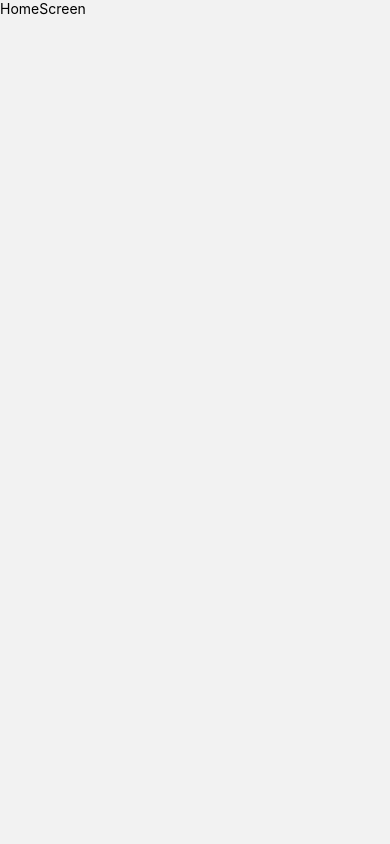
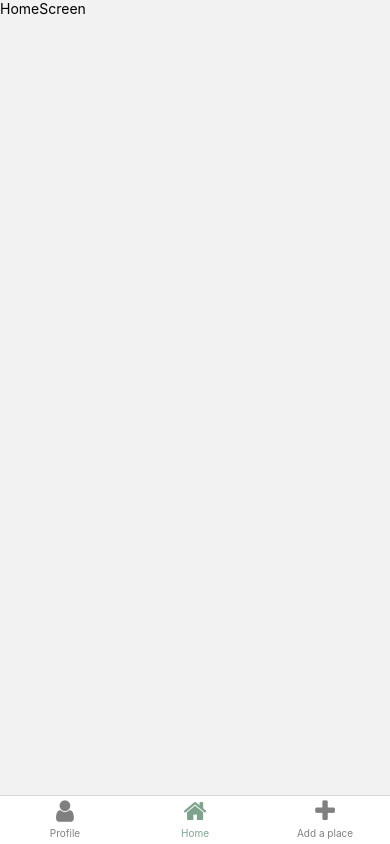
Before and after one commit to RokasKam/PCGoatripApp, a React Native app: screen /Home in a window 390 px wide. Built offline with nearby package versions, Linux system fonts and the light colour scheme.

Commit message:
feat: add bottom navBar

```diff
--- a/App.js
+++ b/App.js
@@ -1,41 +1,9 @@
 import React from 'react';
 import type {Node} from 'react';
-import LoginScreen from './src/screens/LoginScreen/LoginScreen';
-import RegisterScreen from './src/screens/RegisterScreen/RegisterScreen';
-import HomeScreen from './src/screens/HomeScreen/HomeScreen';
-import {NavigationContainer} from '@react-navigation/native';
-import {createNativeStackNavigator} from '@react-navigation/native-stack';
-import {Platform} from 'react-native';
-
-const Stack = createNativeStackNavigator();
+import LoginNavigator from './src/navigation/LoginNavigator';
 
 const App: () => Node = () => {
-  return (
-    <NavigationContainer>
-      <Stack.Navigator initialRouteName="Login">
-        <Stack.Screen
-          options={{headerShown: false}}
-          name="Login"
-          component={LoginScreen}
-        />
-        <Stack.Screen
-          options={{headerShown: false}}
-          name="Home"
-          component={HomeScreen}
-        />
-        <Stack.Screen
-          options={{
-            headerShown: Platform.OS === 'ios',
-            headerTransparent: true,
-            title: '',
-            headerTintColor: 'white',
-          }}
-          name="Register"
-          component={RegisterScreen}
-        />
-      </Stack.Navigator>
-    </NavigationContainer>
-  );
+  return <LoginNavigator />;
 };
 
 export default App;
--- a/package.json
+++ b/package.json
@@ -10,8 +10,10 @@
     "lint": "eslint ."
   },
   "dependencies": {
+    "@react-navigation/bottom-tabs": "^6.4.1",
     "@react-navigation/native": "^6.0.14",
     "@react-navigation/native-stack": "^6.9.2",
+    "@react-navigation/stack": "^6.3.5",
     "react": "18.1.0",
     "react-native": "0.70.6",
     "react-native-safe-area-context": "^4.4.1",
--- /dev/null
+++ b/src/navigation/LoginNavigator.js
@@ -0,0 +1,40 @@
+import React from 'react';
+import LoginScreen from '../screens/LoginScreen/LoginScreen';
+import RegisterScreen from '../screens/RegisterScreen/RegisterScreen';
+import MainNavigator from './MainNavigator';
+import {NavigationContainer} from '@react-navigation/native';
+import {createNativeStackNavigator} from '@react-navigation/native-stack';
+import {Platform} from 'react-native';
+
+const Stack = createNativeStackNavigator();
+
+const LoginNavigator = () => {
+  return (
+    <NavigationContainer>
+      <Stack.Navigator initialRouteName="Login">
+        <Stack.Screen
+          options={{headerShown: false}}
+          name="Login"
+          component={LoginScreen}
+        />
+        <Stack.Screen
+          options={{headerShown: false}}
+          name="Home"
+          component={MainNavigator}
+        />
+        <Stack.Screen
+          options={{
+            headerShown: Platform.OS === 'ios',
+            headerTransparent: true,
+            title: '',
+            headerTintColor: 'white',
+          }}
+          name="Register"
+          component={RegisterScreen}
+        />
+      </Stack.Navigator>
+    </NavigationContainer>
+  );
+};
+
+export default LoginNavigator;
--- /dev/null
+++ b/src/navigation/MainNavigator.js
@@ -0,0 +1,59 @@
+import React from 'react';
+import {NavigationContainer} from '@react-navigation/native';
+import {createBottomTabNavigator} from '@react-navigation/bottom-tabs';
+import Icon from 'react-native-vector-icons/FontAwesome';
+import HomeScreen from '../screens/HomeScreen/HomeScreen';
+import AddPlaceScreen from '../screens/AddPlaceScreen/AddPlaceScreen';
+import ProfileScreen from '../screens/ProfileScreen./ProfileScreen';
+
+const Tab = createBottomTabNavigator();
+
+const MainNavigator = () => {
+  return (
+    <>
+      <NavigationContainer independent={true}>
+        <Tab.Navigator
+          initialRouteName={'Home'}
+          screenOptions={{
+            headerShown: false,
+            tabBarActiveTintColor: '#7DA38D',
+            tabBarInactiveTintColor: 'grey',
+            tabBarLabelStyle: {paddingBottom: 5, fontSize: 10},
+          }}>
+          <Tab.Screen
+            name={'Profile'}
+            component={ProfileScreen}
+            options={{
+              tabBarIcon: ({color, size}) => (
+                <Icon name="user" size={size} color={color} />
+              ),
+              tabBarLabel: 'Profile',
+            }}
+          />
+          <Tab.Screen
+            name={'Home'}
+            component={HomeScreen}
+            options={{
+              tabBarIcon: ({color, size}) => (
+                <Icon name="home" size={size} color={color} />
+              ),
+              tabBarLabel: 'Home',
+            }}
+          />
+          <Tab.Screen
+            name={'AddPlace'}
+            component={AddPlaceScreen}
+            options={{
+              tabBarIcon: ({color, size}) => (
+                <Icon name="plus" size={size} color={color} />
+              ),
+              tabBarLabel: 'Add a place',
+            }}
+          />
+        </Tab.Navigator>
+      </NavigationContainer>
+    </>
+  );
+};
+
+export default MainNavigator;
--- /dev/null
+++ b/src/screens/AddPlaceScreen/AddPlaceScreen.js
@@ -0,0 +1,12 @@
+import {View, Text} from 'react-native';
+import React from 'react';
+
+const AddPlaceScreen = () => {
+  return (
+    <View>
+      <Text>AddPlaceScreen</Text>
+    </View>
+  );
+};
+
+export default AddPlaceScreen;
--- /dev/null
+++ b/src/screens/ProfileScreen./ProfileScreen.js
@@ -0,0 +1,12 @@
+import {View, Text} from 'react-native';
+import React from 'react';
+
+const ProfileScreen = () => {
+  return (
+    <View>
+      <Text>ProfileScreen</Text>
+    </View>
+  );
+};
+
+export default ProfileScreen;
```
Also changed, not shown: 1 other file (tests, documents, lock files or other folders).
